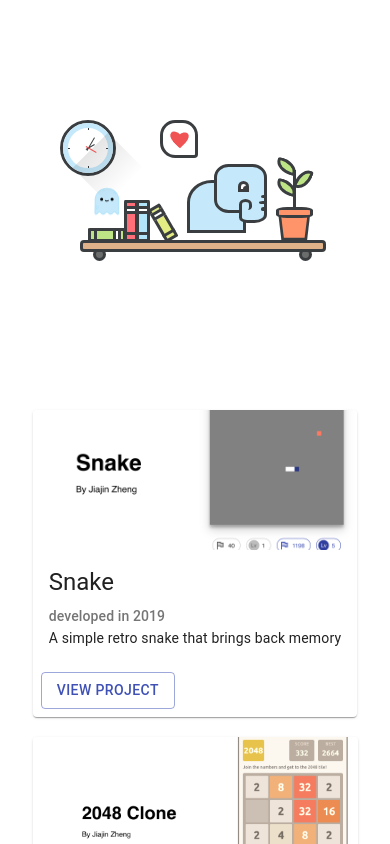
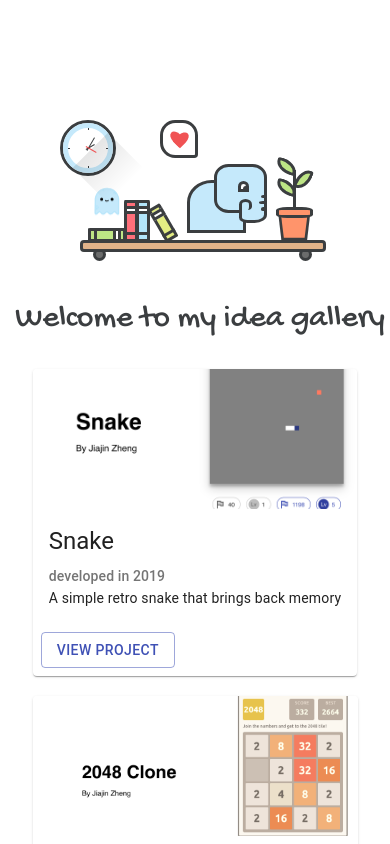
Before and after one commit to jackytsheng/gadget, a React (Create React App) app: page / in a window 390 px wide. Shown: the top 844 px of the page. Built offline with nearby package versions, Linux system fonts and the light colour scheme.

Commit message:
add greeting message

```diff
--- a/src/routes/Home/components/Elephant/Elephant.jsx
+++ b/src/routes/Home/components/Elephant/Elephant.jsx
@@ -9,6 +9,10 @@ const Layout = styled.div`
   display: flex;
   justify-content: center;
   align-items: center;
+
+  @media (max-width: 850px) {
+    flex-direction: column;
+  }
 `;
 
 export default () => {
@@ -56,6 +60,7 @@ export default () => {
         <Ghost />
         <Clock />
       </div>
+      <h1 className={styles.greeting}>Welcome to my idea gallery</h1>
     </Layout>
   );
 };
--- a/src/routes/Home/components/Elephant/style.module.scss
+++ b/src/routes/Home/components/Elephant/style.module.scss
@@ -1,4 +1,5 @@
 @import '../Background/color.scss';
+@import url('https://fonts.googleapis.com/css2?family=Gochi+Hand&display=swap');
 
 @mixin circle($size, $color) {
   position: absolute;
@@ -349,3 +350,13 @@
   left: 54%;
   transform: rotate(290deg);
 }
+.greeting {
+  font-weight: 300;
+  color: #3b3e40;
+  font-family: 'Gochi Hand', cursive;
+}
+@media (max-width: 850px) {
+  .greeting {
+    margin-top: -100px;
+  }
+}
```
